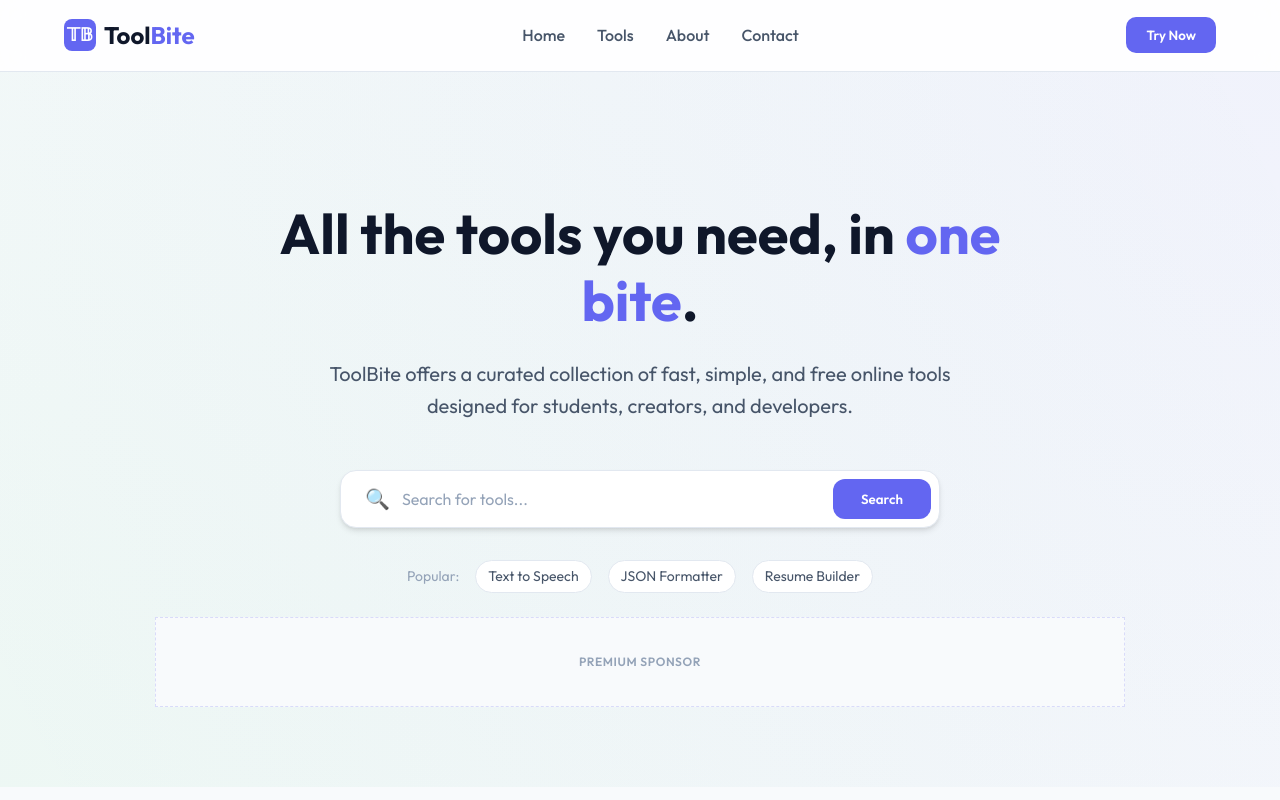
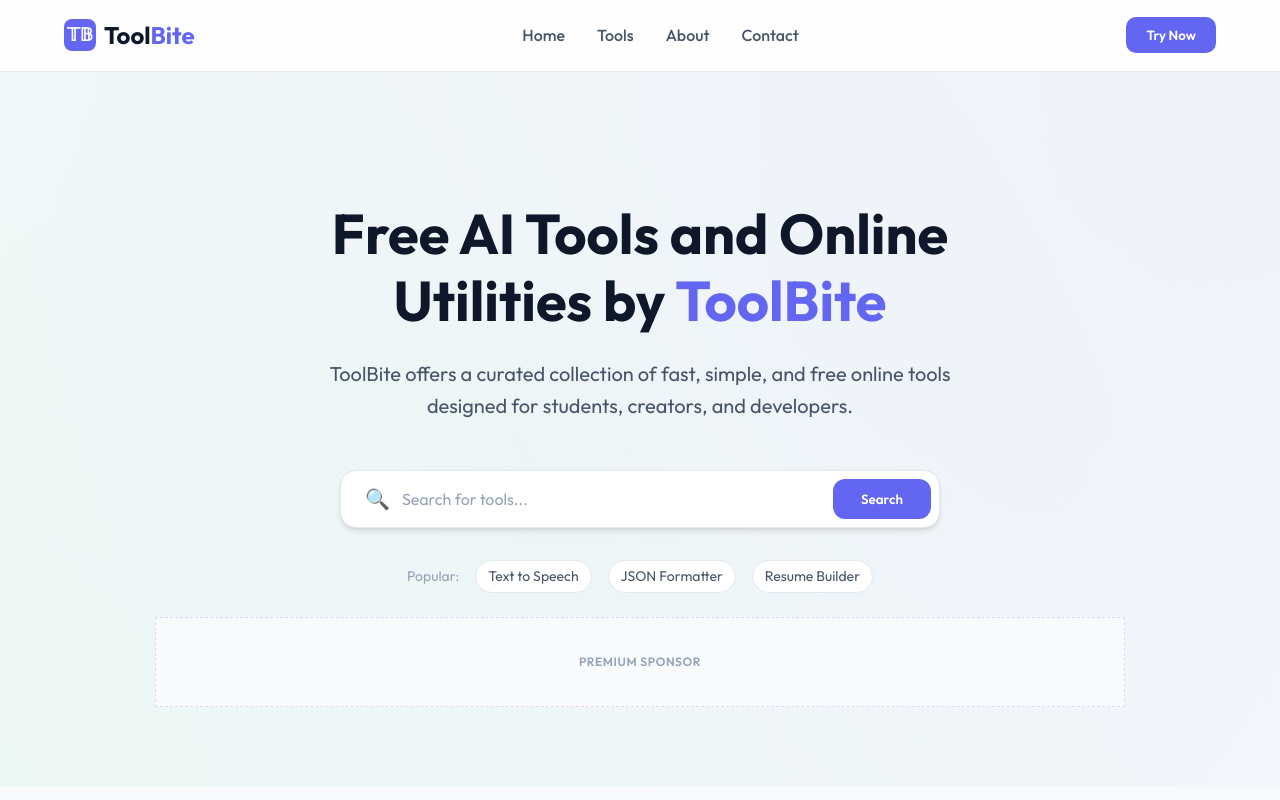
Before and after one commit to aryansingh-00/toolbite, a React (Vite) app: page / in a window 1280 px wide. Shown: the top 800 px of the page. Built offline with nearby package versions, Linux system fonts and the light colour scheme.

Commit message:
Fixed homepage H1 SEO

```diff
--- a/src/pages/Home.jsx
+++ b/src/pages/Home.jsx
@@ -21,14 +21,20 @@
       <section className="hero" aria-labelledby="hero-title">
   <div className="container">
     <div className="hero-content">
-            <h1 id="hero-title">All the tools you need, in <span className="highlight">one bite</span>.</h1>
+      <h1 id="hero-title">
+        Free AI Tools and Online Utilities by <span className="highlight">ToolBite</span>
+      </h1>
       <p className="hero-subtitle">
         ToolBite offers a curated collection of fast, simple, and free online tools designed for students, creators, and developers.
       </p>
-            <div className="hero-search" onClick={() => {
+      <div
+        className="hero-search"
+        onClick={() => {
           window.history.pushState({}, '', '/tools');
           window.dispatchEvent(new PopStateEvent('popstate'));
-            }} style={{cursor: 'pointer'}}>
+        }}
+        style={{ cursor: 'pointer' }}
+      >
         <SearchBar />
       </div>
       <div className="hero-tags">
```
Lines whose indentation alone changed are shown as unchanged.
